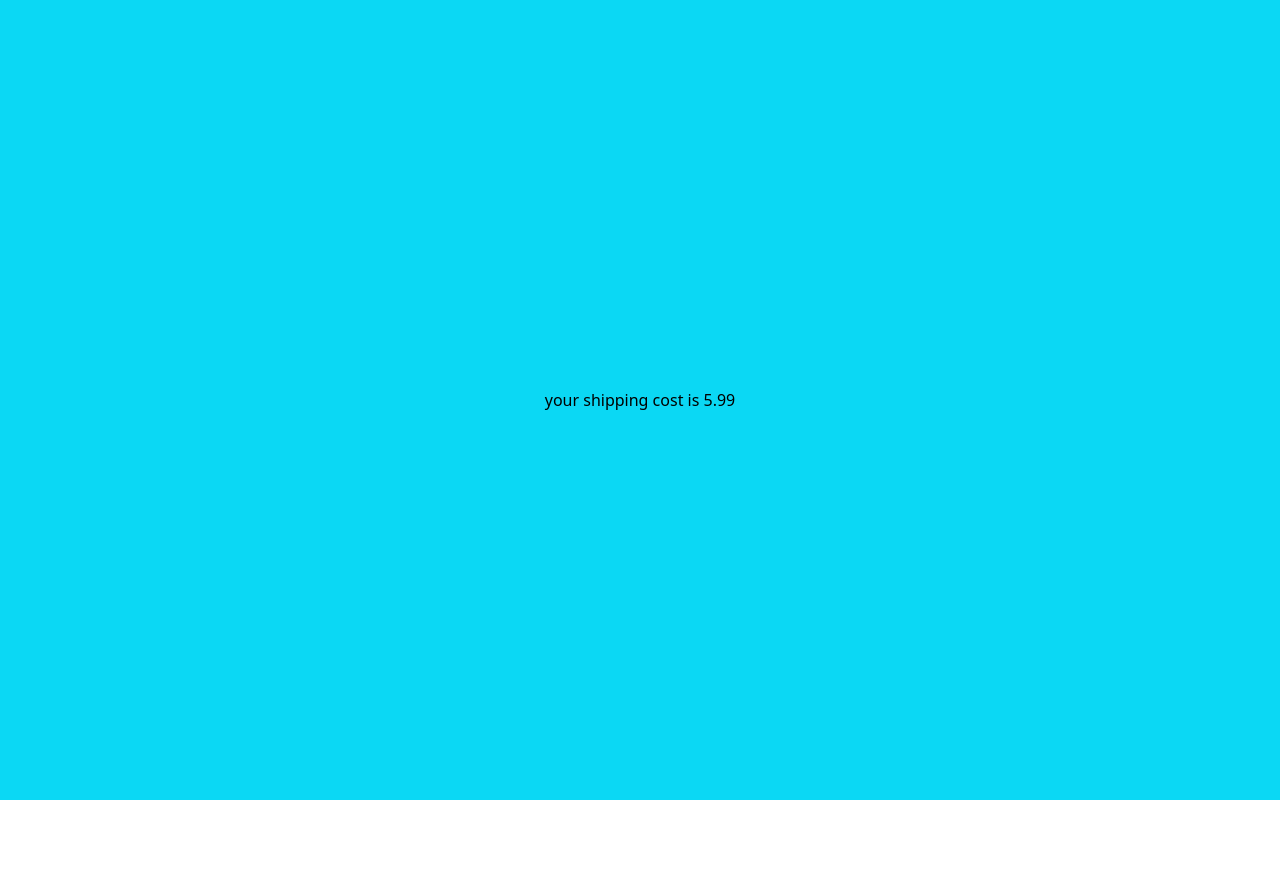
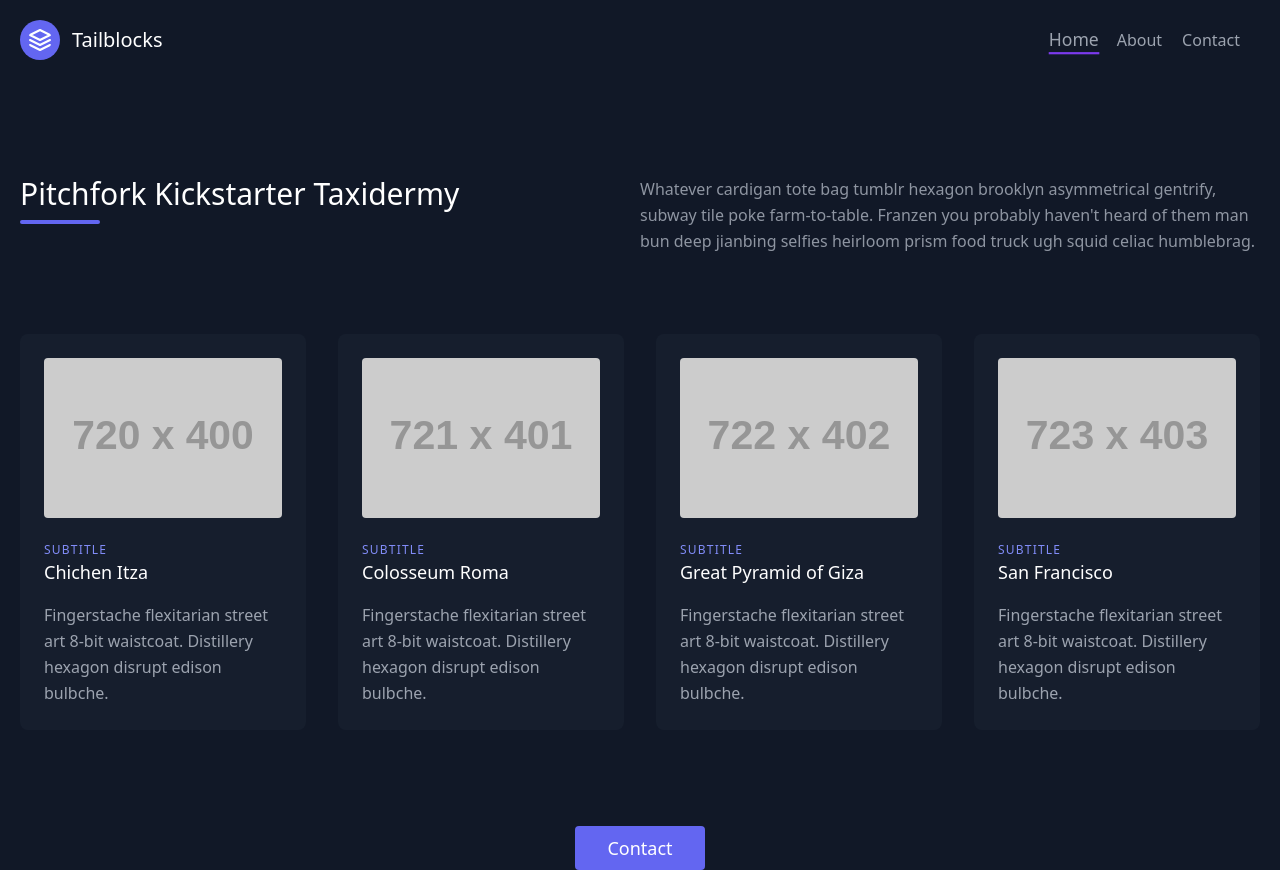
Before and after one commit to mohdali14/AngularRepo, an Angular app: page /home in a window 1280 px wide. Before the commit the page ends 800 px from the top, so only its background shows below. Built offline with nearby package versions, Linux system fonts and the light colour scheme.

Commit message:
revert main home about contact

```diff
--- a/src/app/app.component.html
+++ b/src/app/app.component.html
@@ -1,10 +1,10 @@
 
 <!-- basic home about contact pages-->
-<!-- <app-navbar></app-navbar>
-<router-outlet></router-outlet> -->
+<app-navbar></app-navbar>
+<router-outlet></router-outlet>
 
 <!-- control flow class if and for and switch-->
- <div class="h-screen flex items-center justify-center page-container">
+ <!-- <div class="h-screen flex items-center justify-center page-container"> -->
 
    <!-- if class control flow -->
     <!-- @if(userRole === 'admin'){
@@ -29,7 +29,7 @@
 
     <!-- switch loop  -->
 
-    @switch (shippingMethod) {
+    <!-- @switch (shippingMethod) {
 
         @case ("standard") {
             <h3>your shipping cost is 5.99</h3>
@@ -40,7 +40,7 @@
         @default {
             <h3>Invalid shipping method!</h3>
         }
-    }
+    } -->
 
 
-</div>
+<!-- </div> -->
```
